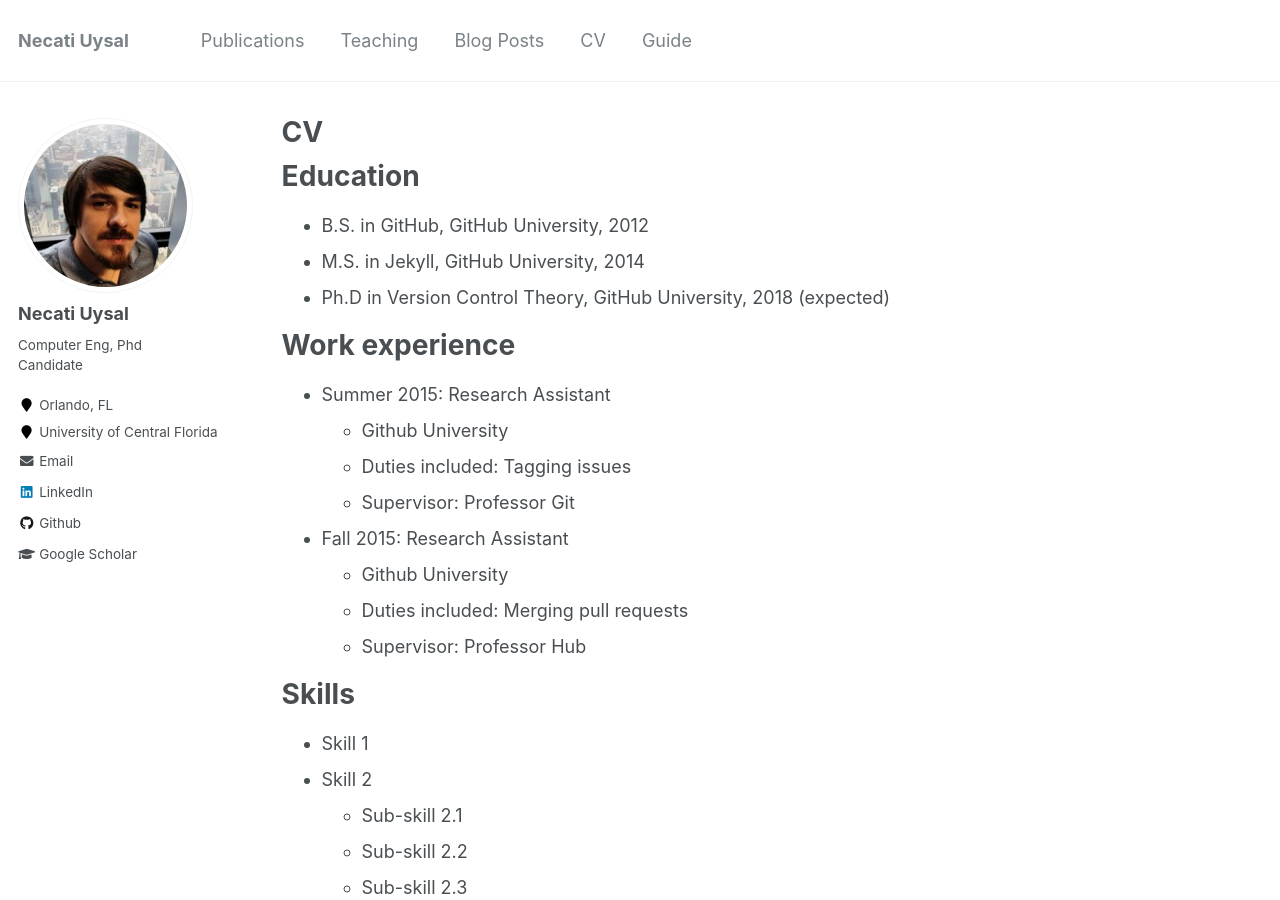
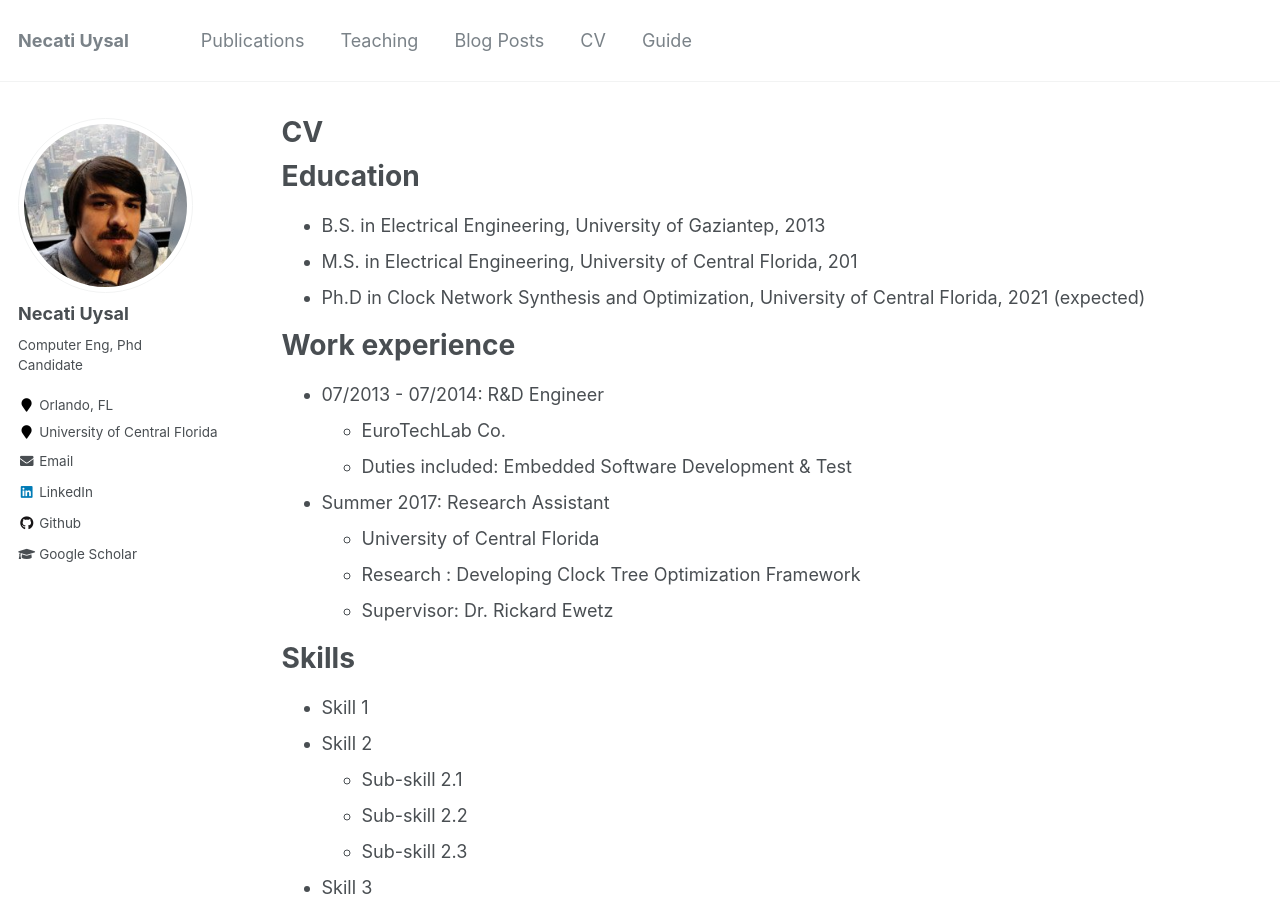
Before and after one commit to MrNjT/mrnjt.github.io, a Jekyll site: the page built from _pages/cv.md, in a window 1280 px wide and 900 px high. Built offline with Jekyll 4.4.1, drawn with Linux system fonts in a browser that asks for light colours.

Commit message:
Update cv.md

```diff
--- a/_pages/cv.md
+++ b/_pages/cv.md
@@ -11,21 +11,20 @@ redirect_from:
 
 Education
 ======
-* B.S. in GitHub, GitHub University, 2012
-* M.S. in Jekyll, GitHub University, 2014
-* Ph.D in Version Control Theory, GitHub University, 2018 (expected)
+* B.S. in Electrical Engineering, University of Gaziantep, 2013
+* M.S. in Electrical Engineering, University of Central Florida, 201
+* Ph.D in Clock Network Synthesis and Optimization, University of Central Florida, 2021 (expected)
 
 Work experience
 ======
-* Summer 2015: Research Assistant
-  * Github University
-  * Duties included: Tagging issues
-  * Supervisor: Professor Git
+* 07/2013 - 07/2014: R&D Engineer
+  * EuroTechLab Co.
+  * Duties included: Embedded Software Development & Test
 
-* Fall 2015: Research Assistant
-  * Github University
-  * Duties included: Merging pull requests
-  * Supervisor: Professor Hub
+* Summer 2017: Research Assistant
+  * University of Central Florida
+  * Research : Developing Clock Tree Optimization Framework
+  * Supervisor: Dr. Rickard Ewetz
 
 Skills
 ======
```
